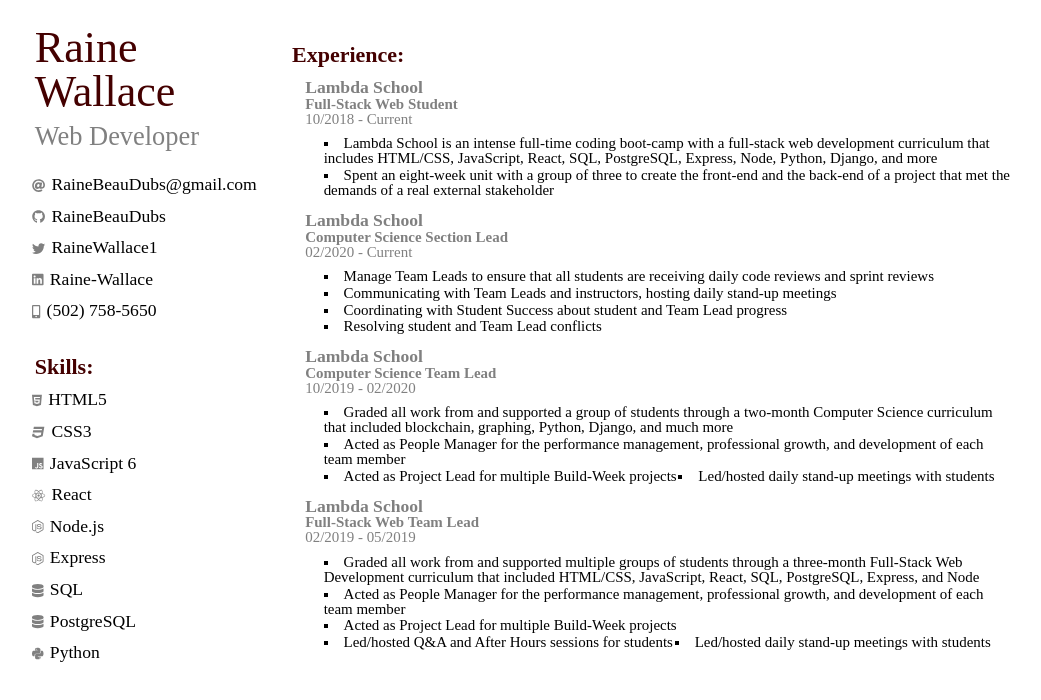
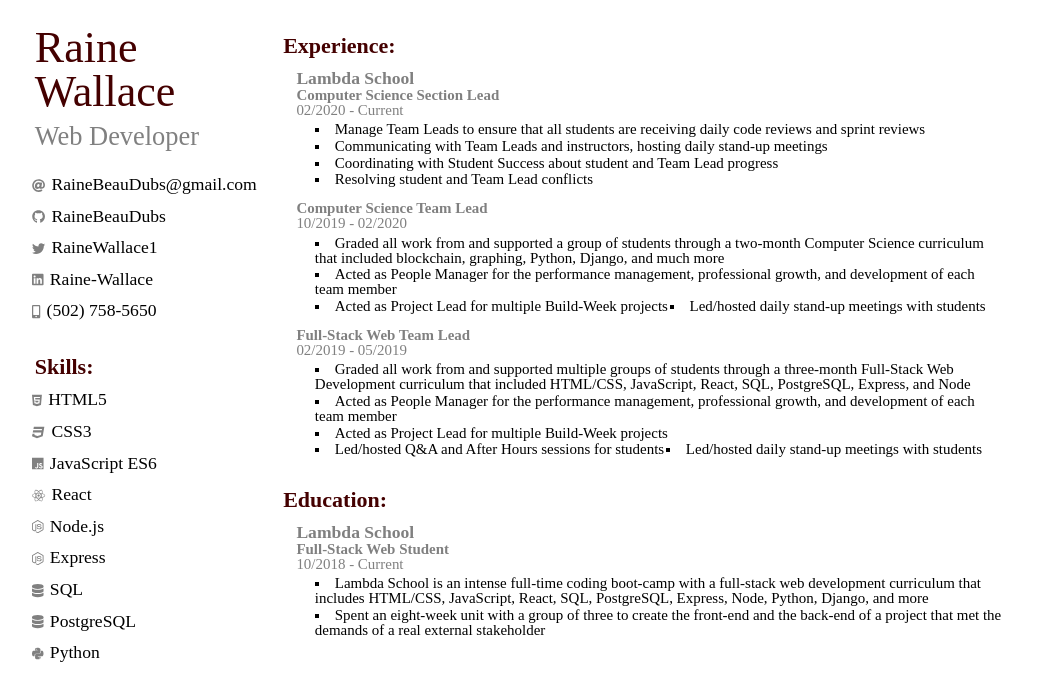
Before and after one commit to RaineBeauDubs/MyResume, a React (Create React App) app in the folder resume/: page / in a window 1280 px wide. Shown: the top 700 px of the page, without its empty margins (114-1155 px from the left). Built offline with nearby package versions, Linux system fonts and the light colour scheme.

Commit message:
added education section and sorted experience, styling tweaks

```diff
--- a/resume/src/App.js
+++ b/resume/src/App.js
@@ -2,6 +2,7 @@
 import Header from './components/Header';
 import Skills from './components/Skills';
 import Experience from './components/Experience';
+import Education from './components/Education';
 
 import styled from 'styled-components';
 import './App.css';
@@ -24,6 +25,7 @@
       </div>
       <div>
         <Experience />
+        <Education />
       </div>
     </Container>
   );
--- /dev/null
+++ b/resume/src/components/Education.js
@@ -0,0 +1,55 @@
+import React from 'react';
+import styled from 'styled-components';
+import {
+  ResSection,
+  ResSectionTop,
+  ResSectionBottom,
+  ListItems
+} from '../reusableStyles';
+
+const EduSec = styled.div`
+  margin: 1.5rem;
+`;
+
+const EduTitle = styled.h2`
+  font-weight: bold;
+  font-size: 2rem;
+  color: grey;
+`;
+
+const EduInfo = styled.h3`
+  font-weight: bold;
+  color: grey;
+`;
+
+const EduDates = styled.h2`
+  color: grey;
+`;
+const EduList = styled.ul`
+  list-style: square inside none;
+  display: flex;
+  flex-wrap: wrap;
+  margin: .4rem 2rem;
+`;
+
+
+const Education = () => {
+  return (
+    <ResSection>
+      <ResSectionTop>Education:</ResSectionTop>
+      <ResSectionBottom>
+      <EduSec>
+          <EduTitle>Lambda School</EduTitle>
+          <EduInfo>Full-Stack Web Student</EduInfo>
+          <EduDates>10/2018 - Current</EduDates>
+          <EduList>
+            <ListItems>Lambda School is an intense full-time coding boot-camp with a full-stack web development curriculum that includes HTML/CSS, JavaScript, React, SQL, PostgreSQL, Express, Node, Python, Django, and more</ListItems>
+            <ListItems>Spent an eight-week unit with a group of three to create the front-end and the back-end of a project that met the demands of a real external stakeholder</ListItems>
+          </EduList>
+        </EduSec>
+      </ResSectionBottom>
+    </ResSection>
+  )
+}
+
+export default Education;
--- a/resume/src/components/Experience.js
+++ b/resume/src/components/Experience.js
@@ -30,7 +30,7 @@
   list-style: square inside none;
   display: flex;
   flex-wrap: wrap;
-  margin: 1rem 2rem;
+  margin: .4rem 2rem;
 `;
 
 
@@ -39,15 +39,7 @@
     <ResSection>
       <ResSectionTop>Experience:</ResSectionTop>
       <ResSectionBottom>
-      <ExpSec>
-          <ExpTitle>Lambda School</ExpTitle>
-          <ExpInfo>Full-Stack Web Student</ExpInfo>
-          <ExpDates>10/2018 - Current</ExpDates>
-          <ExpList>
-            <ListItems>Lambda School is an intense full-time coding boot-camp with a full-stack web development curriculum that includes HTML/CSS, JavaScript, React, SQL, PostgreSQL, Express, Node, Python, Django, and more</ListItems>
-            <ListItems>Spent an eight-week unit with a group of three to create the front-end and the back-end of a project that met the demands of a real external stakeholder</ListItems>
-          </ExpList>
-        </ExpSec>
+
         <ExpSec>
           <ExpTitle>Lambda School</ExpTitle>
           <ExpInfo>Computer Science Section Lead</ExpInfo>
@@ -60,7 +52,6 @@
           </ExpList>
         </ExpSec>
         <ExpSec>
-          <ExpTitle>Lambda School</ExpTitle>
           <ExpInfo>Computer Science Team Lead</ExpInfo>
           <ExpDates>10/2019 - 02/2020</ExpDates>
           <ExpList>
@@ -71,7 +62,6 @@
           </ExpList>
         </ExpSec>
         <ExpSec>
-          <ExpTitle>Lambda School</ExpTitle>
           <ExpInfo>Full-Stack Web Team Lead</ExpInfo>
           <ExpDates>02/2019 - 05/2019</ExpDates>
           <ExpList>
--- a/resume/src/components/Skills.js
+++ b/resume/src/components/Skills.js
@@ -44,7 +44,7 @@
       </SkillSec>
       <SkillSec>
         <FontAwesomeIcon className="icon" icon={faJs} />
-        <Skill>JavaScript 6</Skill>
+        <Skill>JavaScript ES6</Skill>
       </SkillSec>
       <SkillSec>
         <FontAwesomeIcon className="icon" icon={faReact} />
--- a/resume/src/reusableStyles.js
+++ b/resume/src/reusableStyles.js
@@ -6,7 +6,7 @@
   width: 100%;
   align-items: left;
   font-size: 1.7rem
-  margin: 3rem 2rem 1rem;
+  margin: 2rem 1rem 1rem;
 
   // border: 1px solid red;
 `;
@@ -15,7 +15,6 @@
   text-align: left;
   font-weight: bold;
   font-size: 2.5rem;
-  margin: 0rem
   color: rgb(68, 0, 0);
   // border: 1px solid green;
 `;
```
Also changed, not shown: resume/src/components/Projects.js (added).
